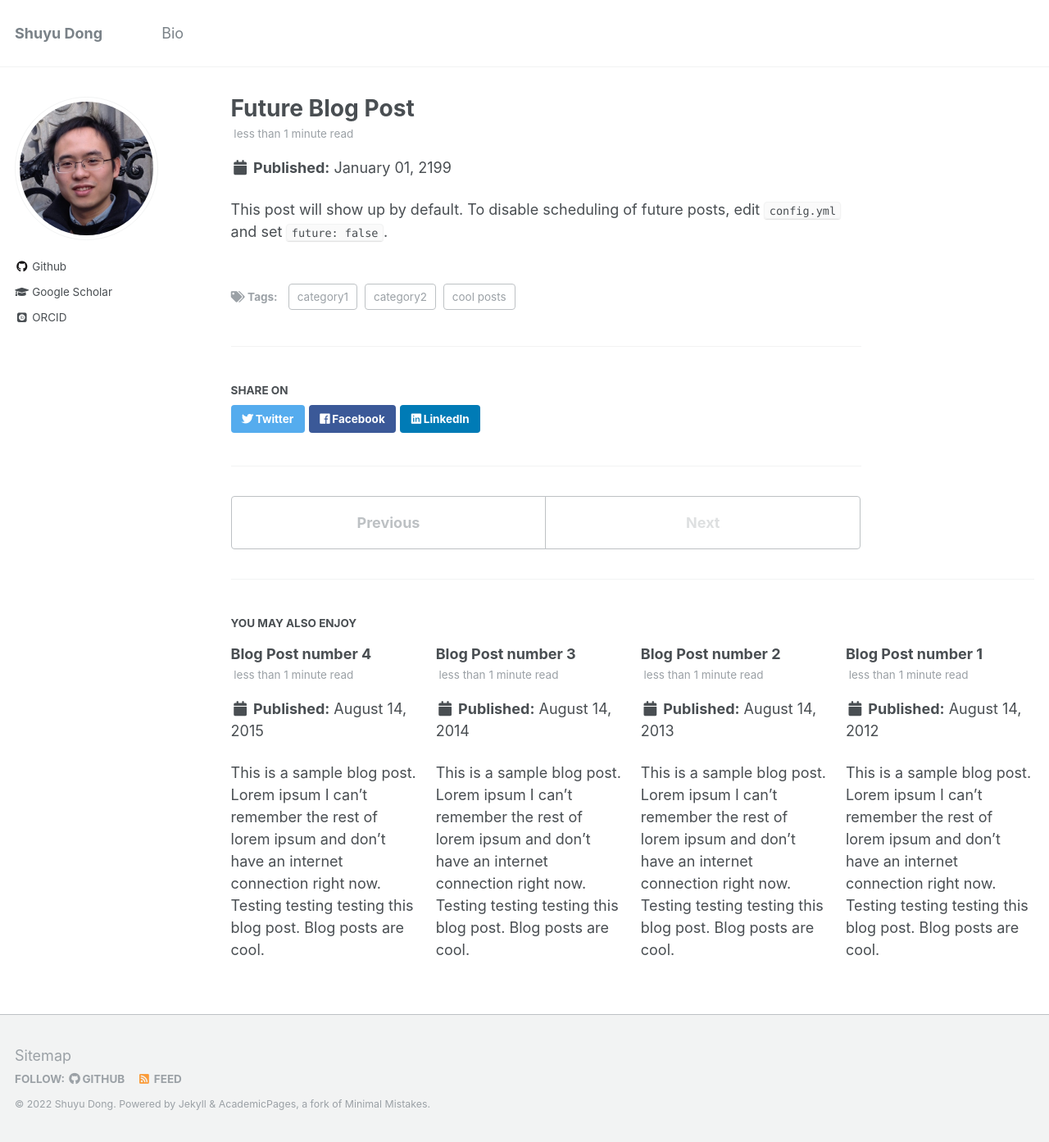
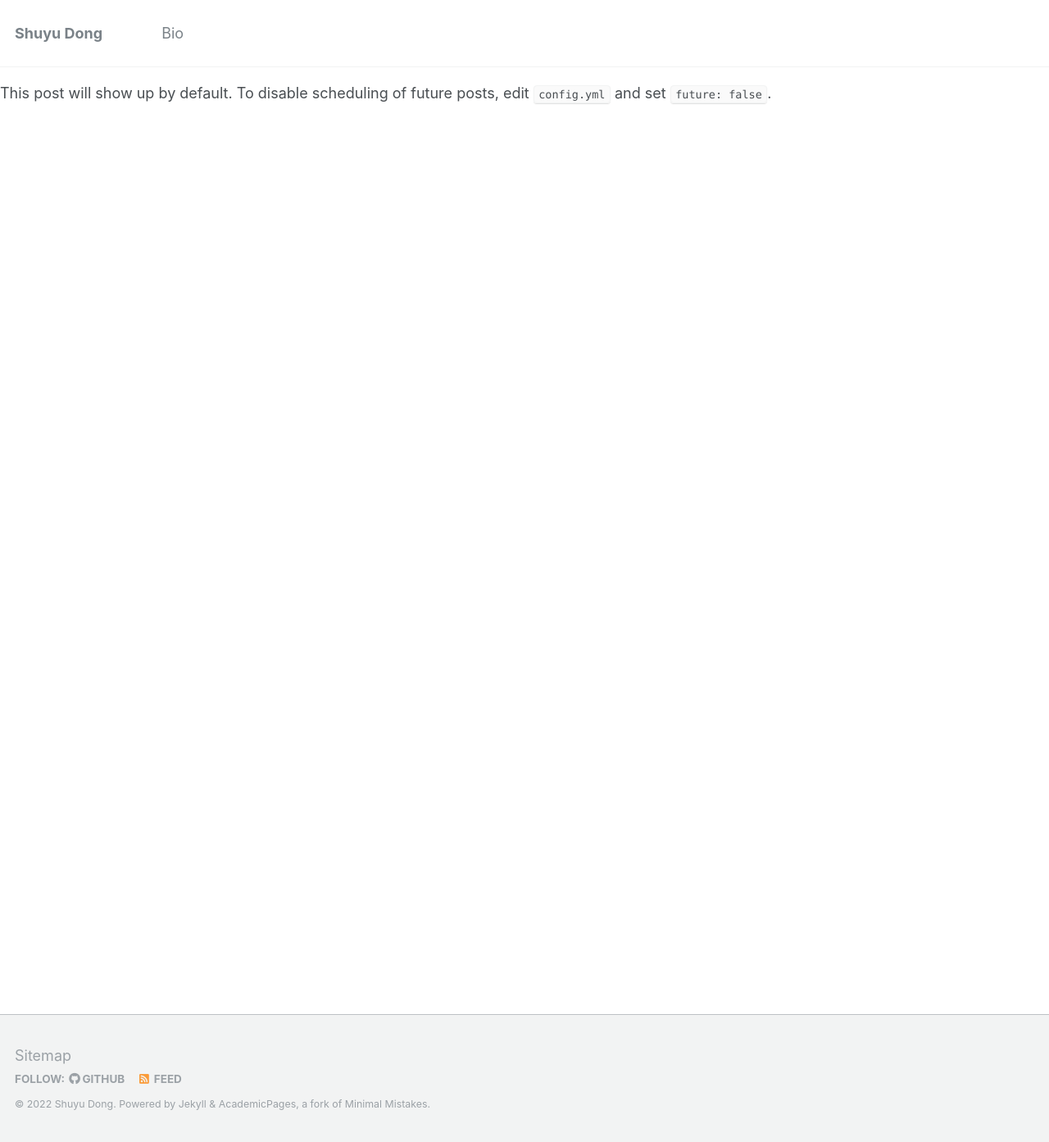
Before and after one commit to shuyu-d/shuyu-d.github.io, a Jekyll site: the page built from _posts/2199-01-01-future-post.md, in a window 1280 px wide and 1393 px high. Shown: the whole window at 82% size. Built offline with Jekyll 4.4.1, drawn with Linux system fonts in a browser that asks for light colours; some web fonts are replaced; our own code applies the rules of GitHub Pages for plain Markdown files; part of the change alters nothing that is shown.

Commit message:
config simplify

```diff
--- a/_config.yml
+++ b/_config.yml
@@ -183,7 +183,7 @@ collections:
     output: true
     permalink: /:collection/:path/
   portfolio:
-    output: true
+    output: false
     permalink: /:collection/:path/
   talks:
     output: true
@@ -192,17 +192,17 @@ collections:
 
 # Defaults
 defaults:
-  # _posts
-  - scope:
-      path: ""
-      type: posts
-    values:
-      layout: single
-      author_profile: true
-      read_time: true
-      comments: true
-      share: true
-      related: true
+  ## _posts
+  #- scope:
+  #    path: ""
+  #    type: posts
+  #  values:
+  #    layout: single
+  #    author_profile: true
+  #    read_time: true
+  #    comments: true
+  #    share: true
+  #    related: true
   # _pages
   - scope:
       path: ""
@@ -228,15 +228,15 @@ defaults:
       author_profile: true
       share: true
       comments: true
-  # _portfolio
-  - scope:
-      path: ""
-      type: portfolio
-    values:
-      layout: single
-      author_profile: true
-      share: true
-      comment: true
+        ## _portfolio
+        #- scope:
+        #    path: ""
+        #    type: portfolio
+        #  values:
+        #    layout: single
+        #    author_profile: true
+        #    share: true
+        #    comment: true
   # _talks
   - scope:
       path: ""
```
